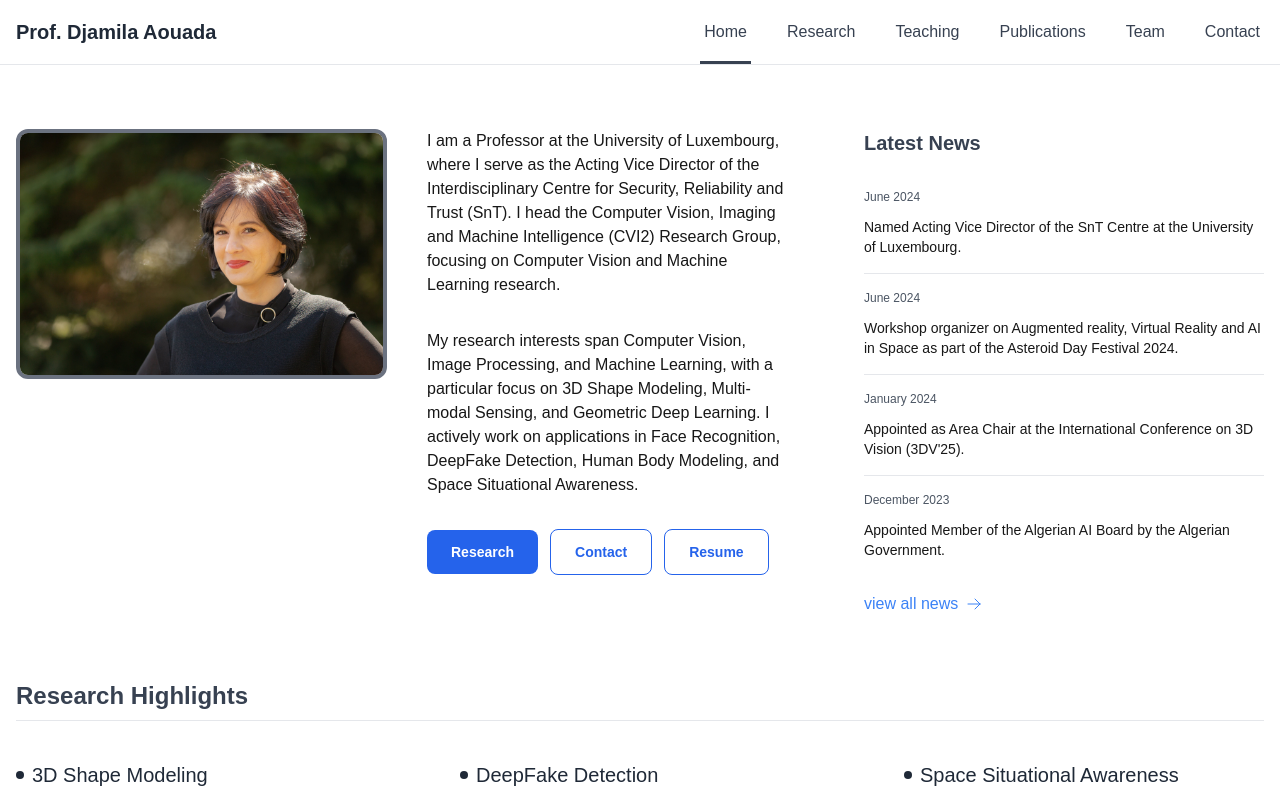
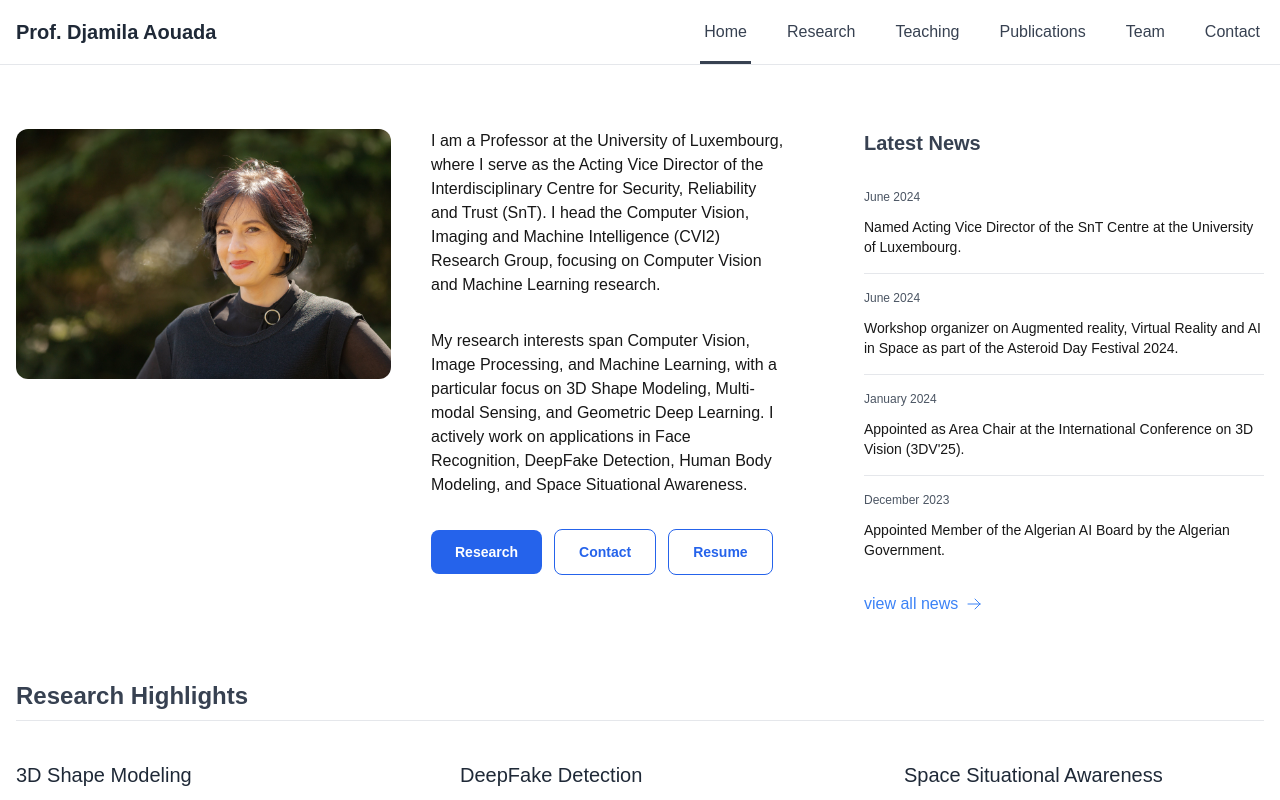
Before and after one commit to daouada/daouada.github.io, a Next.js app: page / in a window 1280 px wide. Shown: the top 800 px of the page. Built offline with nearby package versions, Linux system fonts and the light colour scheme.

Commit message:
edit style

```diff
--- a/src/app/page.tsx
+++ b/src/app/page.tsx
@@ -29,7 +29,7 @@ export default function Page() {
             <img
               src="/profile.jpeg"
               alt="profile"
-              className="border-[4px] border-gray-500 object-cover rounded-xl h-[300px] xl:h-[250px] 2xl:h-[300px]"
+              className="object-cover rounded-xl h-[300px] xl:h-[250px] 2xl:h-[300px]"
             />
             <div className="mt-12 lg:mt-0 lg:ml-10">
               <p>{homeData.description_1}</p>
--- a/src/components/ResearchHighlight/index.tsx
+++ b/src/components/ResearchHighlight/index.tsx
@@ -10,7 +10,7 @@ export default function ResearchHighlight({
   return (
     <div className="lg:max-w-[360px]">
       <h3 className="flex items-center text-xl text-gray-800 mb-4">
-        <div className="bg-gray-800 rounded-full mr-2 w-2 h-2" />
+        <div/>
         {title}
       </h3>
       <img
```
